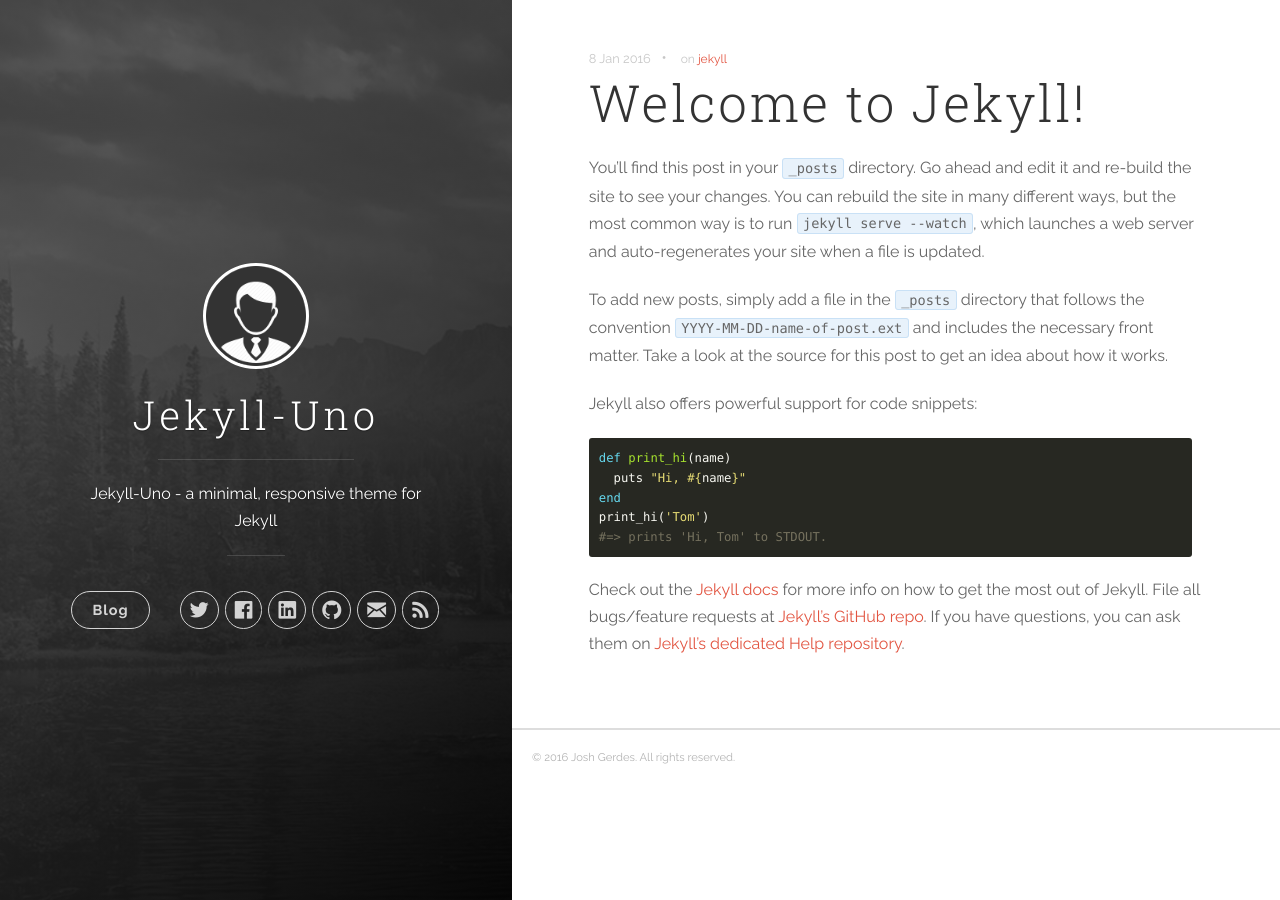
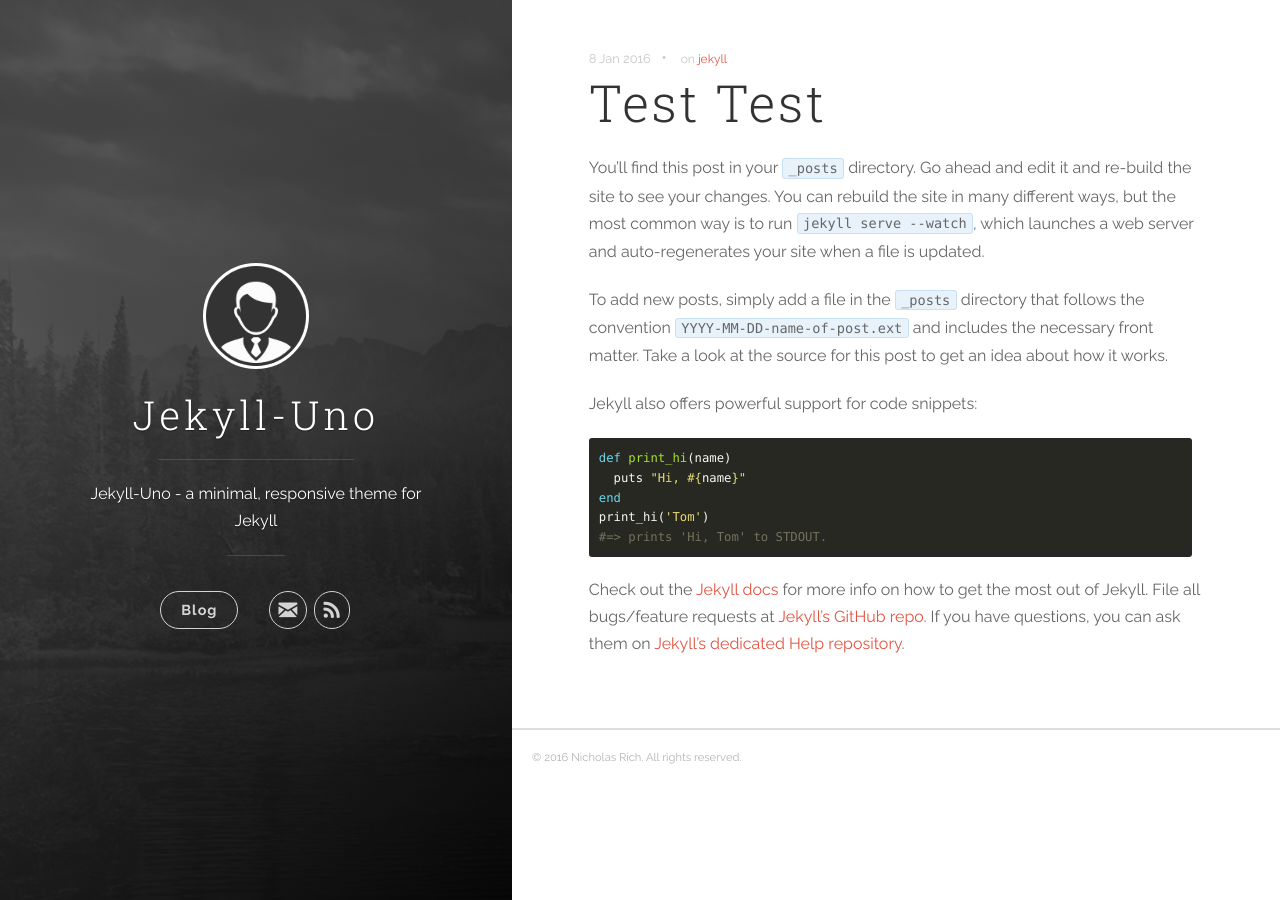
Before and after one commit to ingrid3lias/nr-portfolio, a Jekyll site: the page built from _posts/2016-01-08-welcome-to-jekyll.markdown, in a window 1280 px wide. Built offline with Jekyll 4.4.1, drawn with Linux system fonts in a browser that asks for light colours; nearby versions of some CDN libraries.

```diff
--- a/_config.yml
+++ b/_config.yml
@@ -7,12 +7,12 @@ baseurl: '/jekyll-uno/'
 # disqus_shortname: 'your-disqus-name'
 
 author:
-  name: 'Josh Gerdes'
-  email: josh@joshgerdes.com
-  twitter_username: joshgerdes
-  facebook_username: joshgerdes
-  github_username:  joshgerdes
-  linkedin_username:  joshgerdes
+  name: 'Nicholas Rich'
+  email: nickrich@gmail.com
+  twitter_username:
+  facebook_username:
+  github_username:
+  linkedin_username:
 
 defaults:
   -
--- a/_posts/2016-01-08-welcome-to-jekyll.markdown
+++ b/_posts/2016-01-08-welcome-to-jekyll.markdown
@@ -1,7 +1,7 @@
 ---
-title:  "Welcome to Jekyll!"
+title:  "Test Test"
 date:   2016-01-08 15:04:23
-categories: [jekyll]
+categories: [writing]
 tags: [jekyll]
 ---
 You’ll find this post in your `_posts` directory. Go ahead and edit it and re-build the site to see your changes. You can rebuild the site in many different ways, but the most common way is to run `jekyll serve --watch`, which launches a web server and auto-regenerates your site when a file is updated.
```
Also changed, not shown: 6 other files.
